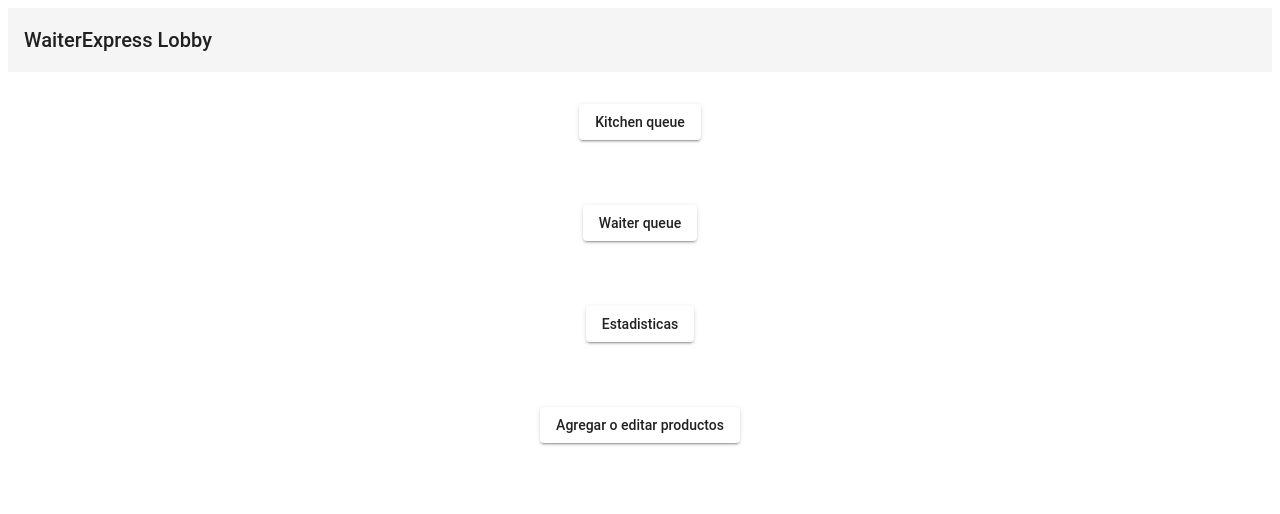
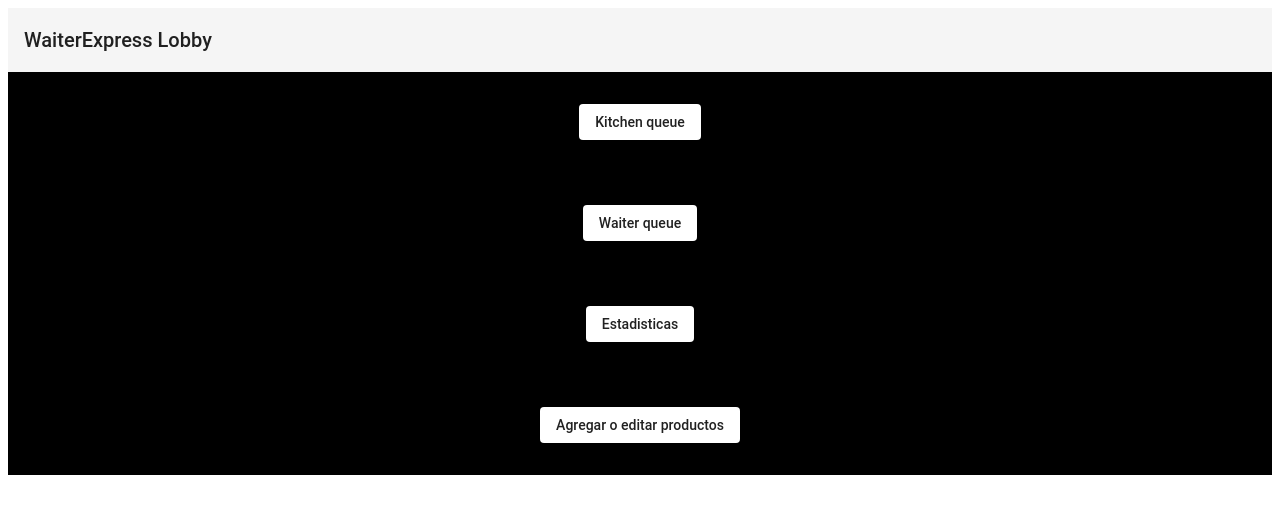
Before and after one commit to danieljoserm/waiterexpresswebsite, an Angular app: page / in a window 1280 px wide. Shown: the top 514 px of the page. Built offline with nearby package versions, Linux system fonts and the light colour scheme.

Commit message:
Probando json

```diff
--- a/src/app/app.component.css
+++ b/src/app/app.component.css
@@ -0,0 +1,5 @@
+.page{
+
+background: black;
+
+}
--- a/src/app/app.component.html
+++ b/src/app/app.component.html
@@ -1,6 +1,10 @@
 <!--The content below is only a placeholder and can be replaced.-->
+
+<div class="page">
 <mat-toolbar>
 <span>WaiterExpress Lobby</span>
 
 </mat-toolbar>
 <router-outlet></router-outlet>
+
+</div>
--- a/src/app/app.module.ts
+++ b/src/app/app.module.ts
@@ -10,6 +10,9 @@ import {MatGridListModule} from '@angular/material/grid-list';
 import {MatButtonModule} from '@angular/material/button';
 import {MatCardModule} from '@angular/material/card';
 import {MatListModule} from '@angular/material/list';
+import {HttpModule,Http} from '@angular/http';
+
+
 const appRoutes: Routes = [
 
 
@@ -33,12 +36,15 @@ const appRoutes: Routes = [
 
 @NgModule({
   declarations: [
+
     AppComponent,
     KitchenqueueComponent,
     WaiterqueueComponent,
     MainpageComponent
   ],
-  imports: [MatCardModule,MatListModule,
+  imports: [
+    HttpModule,
+    MatCardModule,MatListModule,
     MatButtonModule,
     MatGridListModule,
     RouterModule.forRoot(
--- a/src/app/kitchenqueue/kitchenqueue.component.css
+++ b/src/app/kitchenqueue/kitchenqueue.component.css
@@ -52,3 +52,6 @@ padding-bottom: 20px;
     left: 2px;
     text-align: left;
 }
+.page{
+    background: black;
+}
--- a/src/app/kitchenqueue/kitchenqueue.component.html
+++ b/src/app/kitchenqueue/kitchenqueue.component.html
@@ -1,3 +1,5 @@
+
+
 <mat-grid-list cols="3" rowHeight="400px">
   <mat-grid-tile>
 
--- a/src/app/kitchenqueue/kitchenqueue.component.ts
+++ b/src/app/kitchenqueue/kitchenqueue.component.ts
@@ -2,6 +2,9 @@ import { Component, OnInit } from '@angular/core';
 import {MatCardModule} from '@angular/material/card';
 import {MatListModule} from '@angular/material/list';
 import { Router} from '@angular/router';
+import {HttpModule,Http} from '@angular/http';
+import 'rxjs/add/operator/map';
+import { templateJitUrl } from '@angular/compiler';
 @Component({
   selector: 'app-kitchenqueue',
   templateUrl: './kitchenqueue.component.html',
@@ -9,7 +12,40 @@ import { Router} from '@angular/router';
 })
 export class KitchenqueueComponent implements OnInit {
 
-  constructor(private router:Router) { }
+  pedidos : any;
+
+
+  constructor(private router:Router, public http :Http) {
+    let DataLocal = this.http.get('assets/fakeinfo/menu.json').map(res => res.json()).subscribe(
+
+
+     data=>{
+
+    this.pedidos=data;
+     console.log(this.pedidos);
+
+
+         },
+         err=>{
+       console.log("no funciono");
+
+        }
+
+
+       );
+
+
+
+
+
+
+
+
+
+
+
+
+   }
 
   ngOnInit() {
   }
```
Also changed, not shown: src/assets/fakeinfo/menu.json (added, +11 -0 lines).
